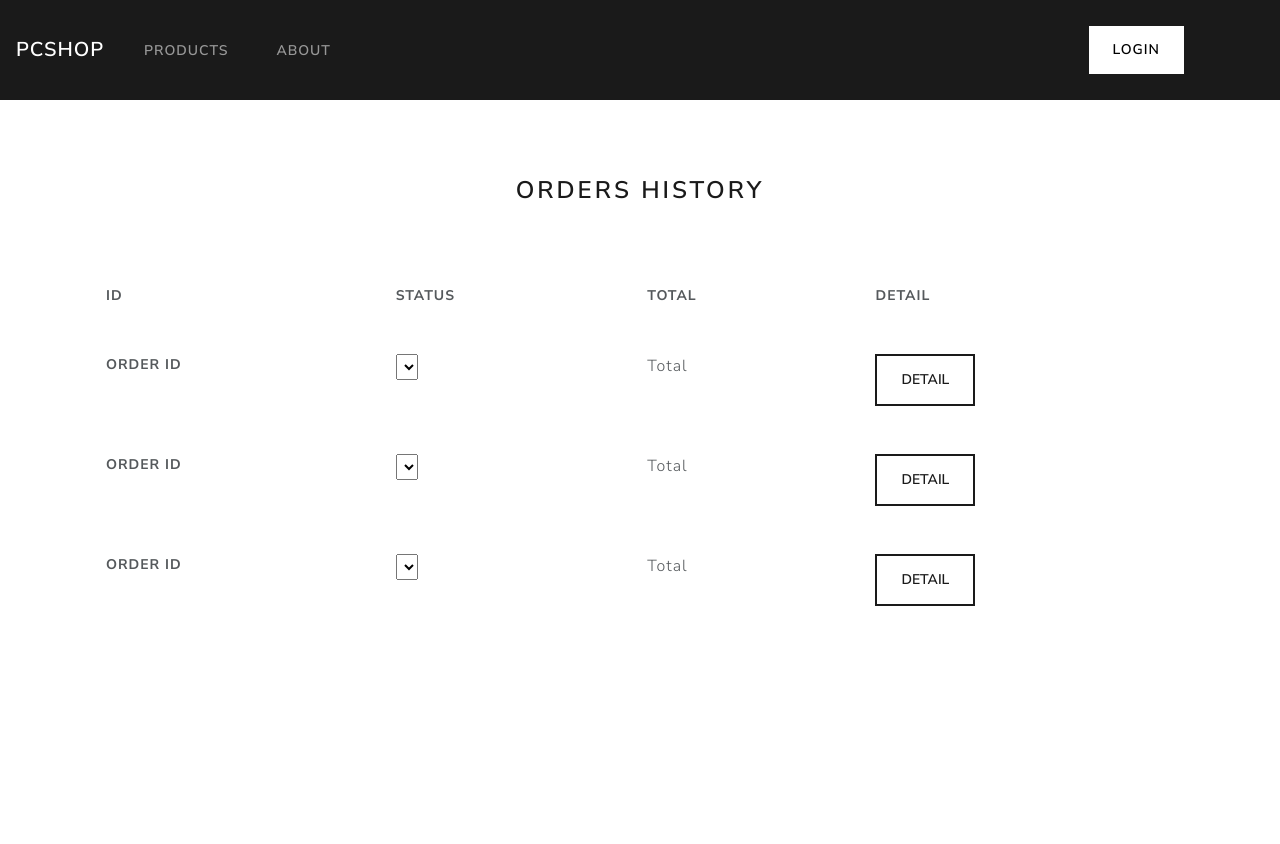
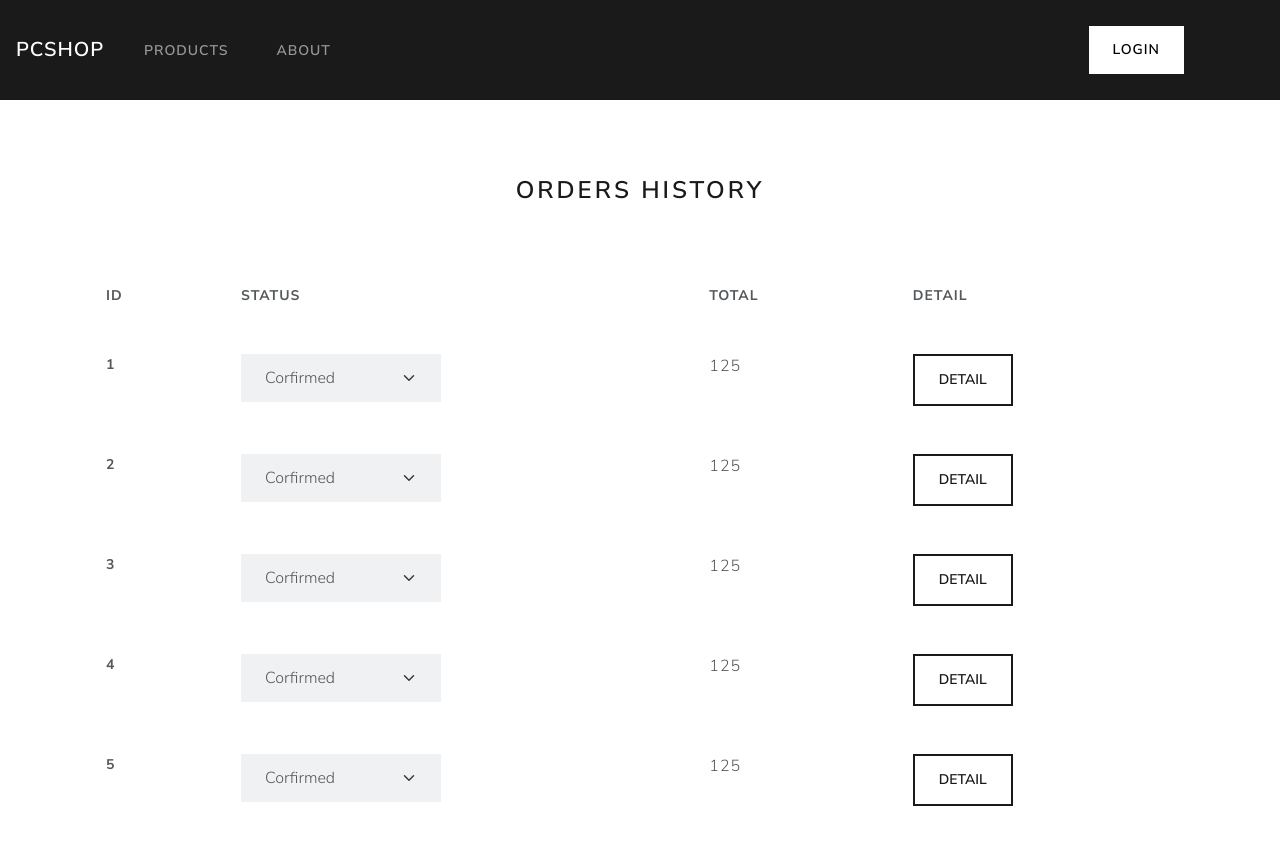
Before and after one commit to nmacenco/Ecommerce-Project, a React (Create React App) app in the folder client/: page /ordersAdmin in a window 1280 px wide. Before the commit the page ends 800 px from the top, so only its background shows below. Built offline with nearby package versions, Linux system fonts and the light colour scheme; no server answers.

Commit message:
Working on OrdersAdmin Status -Not finished

```diff
--- a/client/src/components/admin/ordersAdmin/OrdersAdmin.tsx
+++ b/client/src/components/admin/ordersAdmin/OrdersAdmin.tsx
@@ -5,14 +5,73 @@ import OrderAdminRow from "./orderAdminRow/OrderAdminRow";
 import { Table } from "./OrderAdminStyles";
 
 
-const orders = [
+const ordenes = [
+  {
+    id: 1 ,
+    total_amount: 125,
+    email_address: 'prueba@hotmail.com' ,
+    status: 'Confirmed' ,
+    user: 'Prueba Pruebita' ,
+    billing_address: 'Una calle me separa',
+    detail: [
 
+    ]
+
+  },
+  {
+    id: 2 ,
+    total_amount: 125,
+    email_address: 'prueba@hotmail.com' ,
+    status: 'Confirmed' ,
+    user: 'Prueba Pruebita' ,
+    billing_address: 'Una calle me separa',
+    detail: [
+
+    ]
+
+  },
+  {
+    id: 3 ,
+    total_amount: 125,
+    email_address: 'prueba@hotmail.com' ,
+    status: 'Confirmed' ,
+    user: 'Prueba Pruebita' ,
+    billing_address: 'Una calle me separa',
+    detail: [
+
+    ]
+
+  },
+  {
+    id: 4 ,
+    total_amount: 125,
+    email_address: 'prueba@hotmail.com' ,
+    status: 'Confirmed' ,
+    user: 'Prueba Pruebita' ,
+    billing_address: 'Una calle me separa',
+    detail: [
+
+    ]
+
+  },
+  {
+    id: 5 ,
+    total_amount: 125,
+    email_address: 'prueba@hotmail.com' ,
+    status: 'Confirmed' ,
+    user: 'Prueba Pruebita' ,
+    billing_address: 'Una calle me separa',
+    detail: [
+
+    ]
+
+  },
 ]
 
 const OrdersAdmin = (): JSX.Element => {
     const dispatch = useDispatch()
     useEffect (()=>{
-        dispatch(getOrdersAdmin())
+        // dispatch(getOrdersAdmin())
     } , [])
 
     return (
@@ -28,9 +87,22 @@ const OrdersAdmin = (): JSX.Element => {
             </tr>
           </thead>
           <tbody>
-            <OrderAdminRow />
-            <OrderAdminRow />
-            <OrderAdminRow />
+            {
+              ordenes && ordenes.map((order , i) => {
+                return (
+                  <OrderAdminRow
+                    key = {i}
+                    id = {order.id}
+                    status = {order.status}
+                    total = {order.total_amount}
+                    detail = {order.detail}
+                  />
+
+                )
+
+              })
+            }
+
           </tbody>
         </Table>
       </div>
--- a/client/src/components/admin/ordersAdmin/orderAdminRow/OrderAdminRow.tsx
+++ b/client/src/components/admin/ordersAdmin/orderAdminRow/OrderAdminRow.tsx
@@ -1,25 +1,42 @@
+import React from "react";
+import { Select } from "./OrderAdminRowStyles";
+interface Props {
+  id: number;
+  status: string;
+  total: number;
+  detail: any[];
+}
+const statusArray: string[] = [ 'Corfirmed' , 'Prosesing' , 'Canceled' , 'Dispatched' , 'Completed']
+const OrderAdminRow = ({ id, status, total, detail }: Props): JSX.Element => {
+  return (
+    <tr>
+      <th scope="row"> {id} </th>
+      <td>
+        <Select
+          defaultValue={`${status}`}
+          className="form-select"
+        //   onChange={(e) => handleSort(e)}
+        >
+          {/* <option disabled hidden>
+          {`${status}`}
+          </option> */}
+          {
+              statusArray.map ( s => {
 
+                      return <option value = {`${s}`} > {s} </option>
+              })
 
+            }
 
-import React from "react";
+        </Select>
 
-const OrderAdminRow = (): JSX.Element => {
-    return(
-        <tr>
-            <th scope="row">Order ID</th>
-            <td>
-                <select name="" id="">
-                    <option value=""></option>
-                    <option value=""></option>
-                    <option value=""></option>
-                    <option value=""></option>
-                    <option value=""></option>
-                </select>
-            </td>
-            <td>Total</td>
-            <td><button className="btn btn-outline-primary">Detail</button></td>
-          </tr>
-    )
-}
+      </td>
+      <td> {total} </td>
+      <td>
+        <button className="btn btn-outline-primary">Detail</button>
+      </td>
+    </tr>
+  );
+};
 
 export default OrderAdminRow;
--- /dev/null
+++ b/client/src/components/admin/ordersAdmin/orderAdminRow/OrderAdminRowStyles.ts
@@ -0,0 +1,5 @@
+import styled from "styled-components";
+
+export const Select = styled.select`
+max-width:200px;
+`
```
